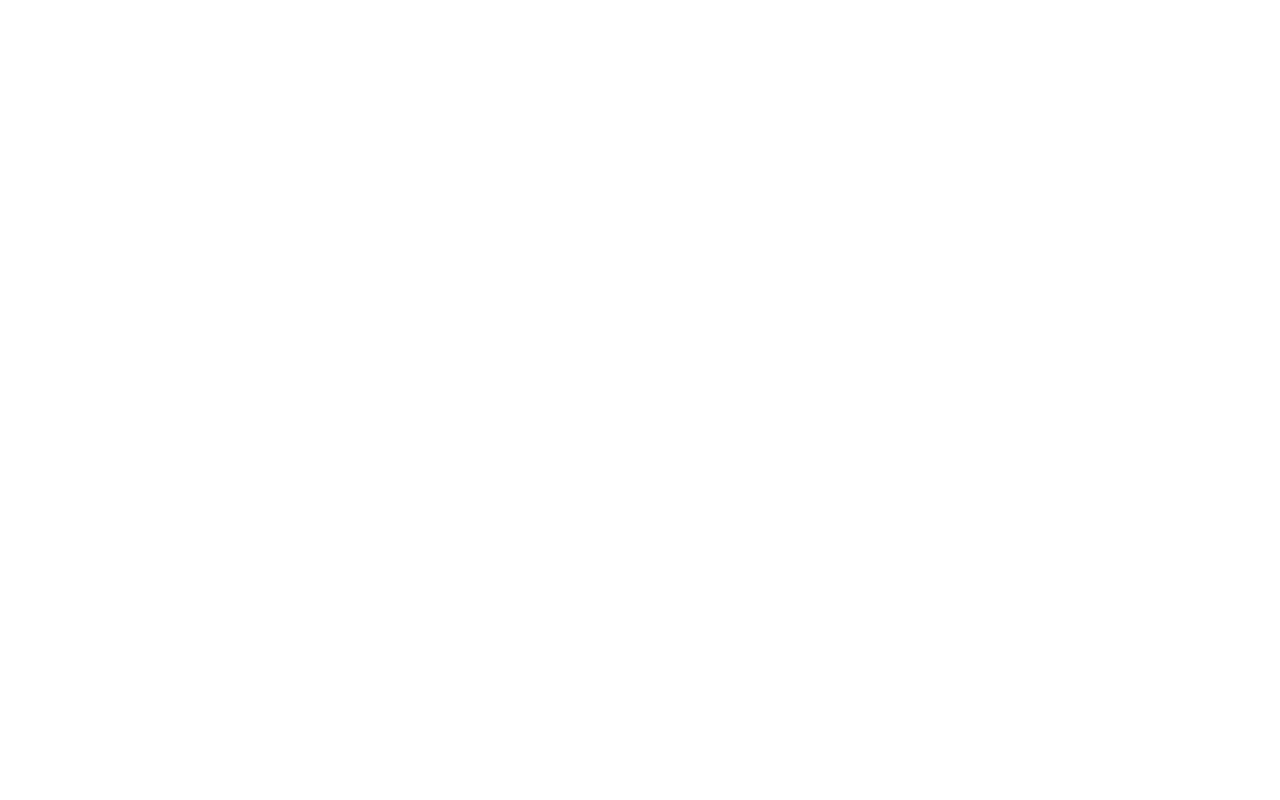
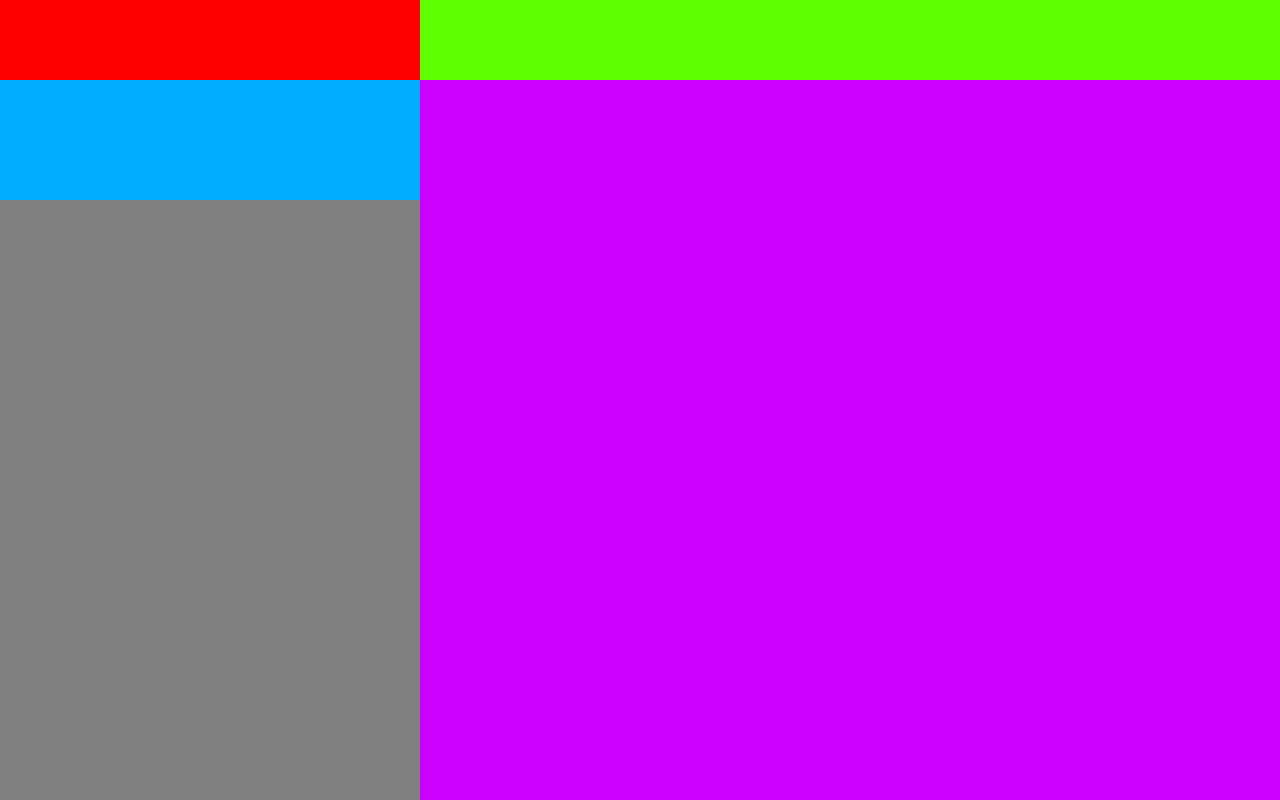
Before and after one commit to DanieleTrippodo/vue-boolzapp, a plain HTML site: page Index.html in a window 1280 px wide. Drawn offline with nearby package versions, Linux system fonts and the light colour scheme.

Commit message:
Tamplate

```diff
--- a/Index.html
+++ b/Index.html
@@ -7,10 +7,17 @@
 
     <!-- collegamento CSS -->
     <link rel="stylesheet" href="style.css">
+
+    <!-- Google Font: Lato -->
+    <link rel="preconnect" href="https://fonts.googleapis.com">
+    <link rel="preconnect" href="https://fonts.gstatic.com" crossorigin>
+    <link href="https://fonts.googleapis.com/css2?family=Lato:ital,wght@0,100;0,300;0,400;0,700;0,900;1,100;1,300;1,400;1,700;1,900&family=Open+Sans:ital,wght@0,300..800;1,300..800&family=Poppins:ital,wght@0,100;0,200;0,300;0,400;0,500;0,600;0,700;0,800;0,900;1,100;1,200;1,300;1,400;1,500;1,600;1,700;1,800;1,900&family=Roboto:ital,wght@0,100;0,300;0,400;0,500;0,700;0,900;1,100;1,300;1,400;1,500;1,700;1,900&display=swap" rel="stylesheet">
 </head>
 
 
 <body>
+    <div class="flex-box" id="app"> <!-- Instanza Vue 3 -->
+
     <!--    ,--,
           ,--.'|
        ,--,  | :                            ,---,
@@ -27,7 +34,24 @@
     '---'         `----'   `--`---'     `----'     `----'          -->
     <!-- -header-------------------------------------------------- -->
     <header>
-        <!-- Qui va il contenuto -->
+
+        <!-- il Tuo Profilo -->
+        <section class="IlTuoProfilo">
+            <!-- sezione dove è presente il tuo profilo -->
+        </section>
+
+
+        <!-- Barra blu che ti chiede di attivare le notifiche -->
+        <section class="NotificheApp">
+            <!-- contenuto -->
+        </section>
+
+
+        <!-- Barra contatti -->
+        <section class="listaContatti">
+            <!-- todo contenuto -->
+        </section>
+
     </header>
     <!-- -header-------------------FINE--------------------------- -->
 
@@ -56,37 +80,25 @@
     '---'           `--`---'     ---`-'               -->
     <!-- -main-------------------------------------------------- -->
     <main>
-        <!-- Qui va il contenuto -->
+
+        <!-- Profilo Contatto Selezionato -->
+        <section class="SelectedContactInfo">
+            <!-- contenuto -->
+        </section>
+
+
+        <!-- ChatBox -->
+        <section class="ChatBox">
+            <!-- contenuto -->
+        </section>
+
+
     </main>
     <!-- -main-------------------FINE--------------------------- -->
 
 
+</div>  <!-- Chiusura instanza di Vue3 -->
 
-
-
-
-
-
-
-
-    <!--,---,.                        ___
-      ,'  .' |                      ,--.'|_
-    ,---.'   |   ,---.     ,---.    |  | :,'             __  ,-.
-    |   |   .'  '   ,'\   '   ,'\   :  : ' :           ,' ,'/ /|
-    :   :  :   /   /   | /   /   |.;__,'  /     ,---.  '  | |' |
-    :   |  |-,.   ; ,. :.   ; ,. :|  |   |     /     \ |  |   ,'
-    |   :  ;/|'   | |: :'   | |: ::__,'| :    /    /  |'  :  /
-    |   |   .''   | .; :'   | .; :  '  : |__ .    ' / ||  | '
-    '   :  '  |   :    ||   :    |  |  | '.'|'   ;   /|;  : |
-    |   |  |   \   \  /  \   \  /   ;  :    ;'   |  / ||  , ;
-    |   :  \    `----'    `----'    |  ,   / |   :    | ---'
-    |   | ,'                         ---`-'   \   \  /
-    `----'                                     `----'              -->
-    <!-- -footer-------------------------------------------------- -->
-    <footer>
-        <!-- Qui va il contenuto -->
-    </footer>
-    <!-- -footer-------------------FINE--------------------------- -->
 
 
     <!-- Collegamento CDN Vue-3 -->
--- a/style.css
+++ b/style.css
@@ -4,3 +4,69 @@
     padding: 0;
     box-sizing: border-box;
 }
+
+
+
+body {
+    margin: 0;
+    font-family: "Lato", sans-serif;
+    background-color: #f8f9fa;
+}
+
+
+
+
+/* ----GENERAL----- */
+.flex-box{
+    display: flex;
+    flex-wrap: nowrap;
+    justify-content: center;
+}
+
+
+
+
+
+
+
+
+/* ? Classi ------------ */
+
+.IlTuoProfilo{
+    background-color: rgb(255, 0, 0);
+    width: 55vh;
+    height: 10vh;
+}
+
+
+
+.NotificheApp{
+    background-color: rgb(0, 174, 255);
+    width: 55vh;
+    height: 15vh;
+}
+
+
+
+.listaContatti{
+    background-color: gray;
+    width: 55vh;
+    height: 75vh;
+}
+
+
+
+
+.SelectedContactInfo{
+    background-color: rgb(94, 255, 0);
+    width: 110vh;
+    height: 10vh;
+}
+
+
+
+.ChatBox{
+    background-color: rgb(204, 0, 255);
+    width: 110vh;
+    height: 90vh;
+}
```
